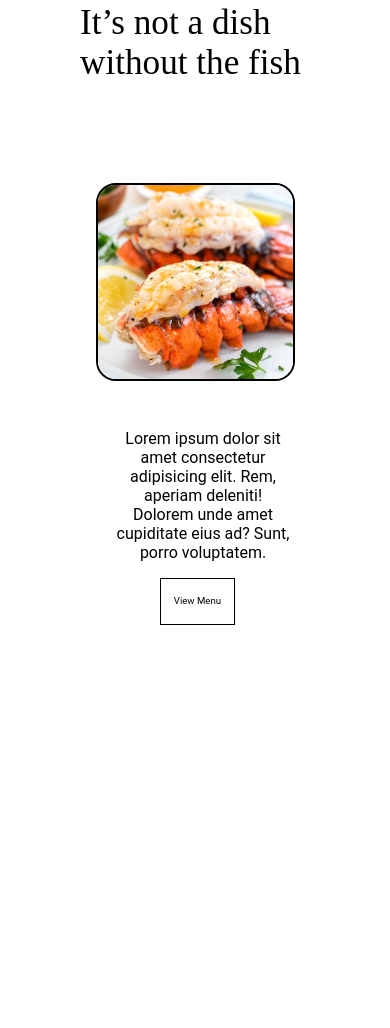
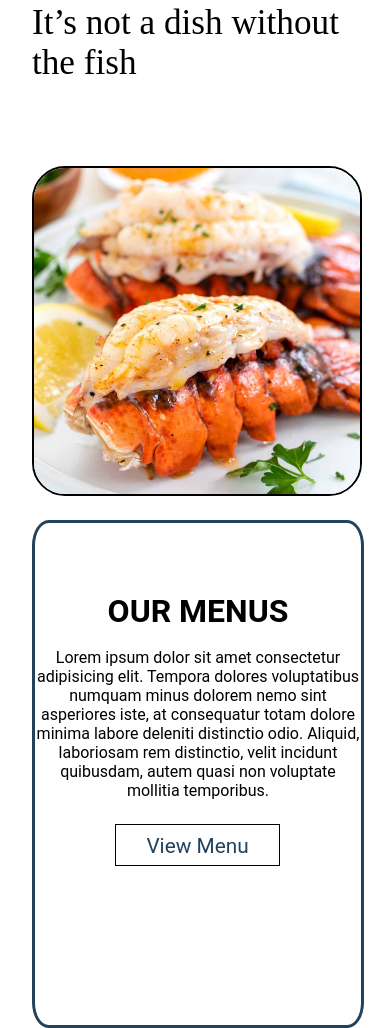
Before and after one commit to MikeArmando/Restaurant-Website, a plain HTML site: page HTML/Index.html in a window 390 px wide. Shown: the part 917-1945 px from the top of the page. Before the commit the page ends 1697 px from the top, so only its background shows below. Drawn offline with Linux system fonts and the light colour scheme.

Commit message:
Update
changed a few things

```diff
--- a/CSS/Style.css
+++ b/CSS/Style.css
@@ -157,17 +157,29 @@ body {
 
 .feature-text-con {
     display: grid;
-    grid-template: 1fr 1fr / 1fr 1fr;
+    grid-template: 1fr 2fr 2fr / 1fr 1fr;
     grid-column: 2/-1;
     padding: 0em 2em;
     margin-top: 4em;
     margin-right: 2em;
+    border: 3px solid rgb(34, 67, 94);
+    border-radius: 7%;
+}
+
+.text-title {
+    grid-column: 1/-1;
+    display: flex;
+    justify-content: center;
+    align-items: flex-end;
+    text-transform: uppercase;
+    font-size: 2rem;
+    height: 80%;
 }
 
 .text {
     text-align: center;
     grid-column: 1/-1;
-    margin-top: 9em;
+    margin-top: 0em;
     display: flex;
     justify-content: center;
     align-items: center;
@@ -175,21 +187,27 @@ body {
 
 .feature-button {
     background-color: white;
-    grid-row: 2/2;
     grid-column: 1/-1;
     margin-left: 14em;
     height: 25%;
     width: 30%;
     text-decoration: none;
-    border: 1px solid black;
+    border: 2px solid rgb(34, 67, 94);
+    transition: all 300ms ease;
+}
+
+.feature-button:hover {
+    background-color: rgb(193, 232, 255);
 }
 
 .text-button {
     display: flex;
     justify-content: center;
+    align-items: ;
     color: black;
-    margin: .8em;
+    margin-top: .5em;
     font-size: 1.5em;
+    color: rgb(34, 67, 94);
 }
 
 @media (max-width: 1600px) {
@@ -360,38 +378,70 @@ body {
 }
 
 @media (max-width: 400px) {
+
+    .feature-container {
+        background-color: rgb(255, 255, 255);
+        display: grid;
+        grid-template: 1fr 1fr 1fr / 1fr 1fr;
+        margin: 2em;
+        height: 90%;
+        width: 90%;
+    }
+
     .feature-img {
         grid-column: 1/-1;
         grid-row: 2/2;
-        width: 70%;
-        margin-left: 1em;
+        width: 100%;
+        margin-left: 0;
+        margin-right: 0;
         margin-top: 3em;
     }
+
+    .feature-img:hover {
+        width: 100%;
+    }
+
     .feature-text-con {
-        grid-template: 1fr 1fr / 1fr 1fr;
+        grid-template: 1fr 2fr 2fr / 1fr 1fr;
+        padding: 0em 0em;
+        margin-top: 1.5em;
+        margin-right: 0em;
+        margin-left: 0em;
+        border-radius: 5%;
+        width: 100%;
+    }
+
+    .text-title {
         grid-column: 1/-1;
-        padding: 0em 2em;
-        margin-top: 3em;
-        margin-right: 2em;
+        display: flex;
+        justify-content: center;
+        align-items: flex-end;
+        text-transform: uppercase;
+        font-size: 2rem;
+        height: 80%;
     }
+
     .text {
         grid-column: 1/-1;
-        margin-top: 0em;
+        margin-top: 1em;
     }
+
     .feature-button {
-        grid-row: 2/2;
         grid-column: 1/-1;
-        margin-left: 3em;
-        height: 30%;
-        width: 40%;
+        grid-row: 3/3;
+        margin-left: 5em;
+        height: 20%;
+        width: 50%;
     }
     .text-button {
-        margin-top: 1.6em;
-        font-size: .6em;
+        margin-top: .4em;
+        font-size: 1.3em;
     }
 }
 
 /* . . . */
+
+/* About */
 
 /* Menu */
 
--- a/HTML/Index.html
+++ b/HTML/Index.html
@@ -45,10 +45,13 @@
 
             <div class="feature-text-con">
 
-                <p class="text">Lorem ipsum dolor sit amet consectetur adipisicing elit. Rem, aperiam deleniti!
-                    Dolorem unde amet
-                    cupiditate eius ad? Sunt, porro voluptatem.</p>
-                <a class="feature-button" href="#"><span class="text-button">View Menu</span></a>
+                <h2 class="text-title">Our Menus</h2>
+
+                <p class="text">Lorem ipsum dolor sit amet consectetur adipisicing elit. Tempora dolores voluptatibus
+                    numquam minus dolorem nemo sint asperiores iste, at consequatur totam dolore minima labore deleniti
+                    distinctio odio. Aliquid, laboriosam rem distinctio, velit incidunt quibusdam, autem quasi non
+                    voluptate mollitia temporibus.</p>
+                <a class="feature-button" href="Menu.html"><span class="text-button">View Menu</span></a>
 
             </div>
         </div>
```
